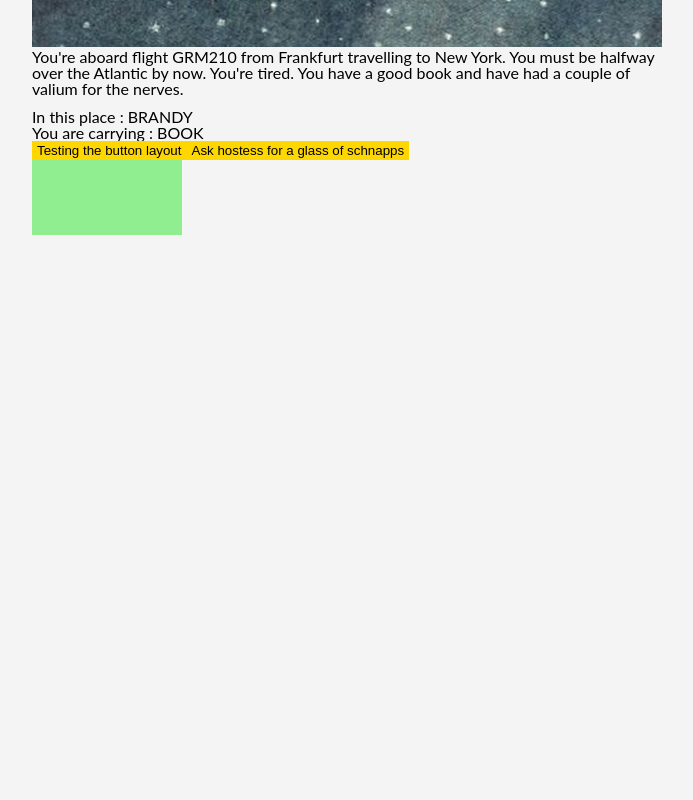
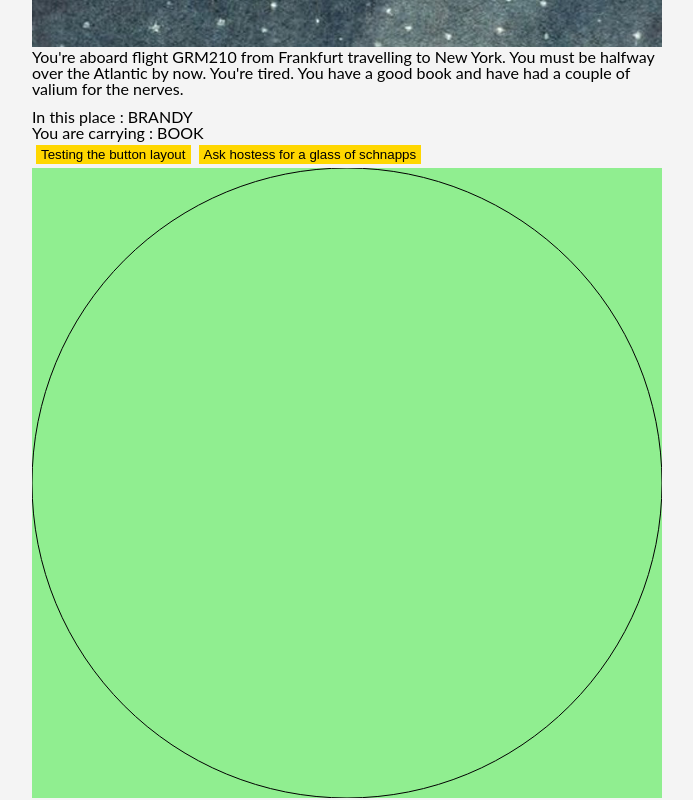
Before and after one commit to markhorsell/if-player-react, a React (Create React App) app: page / in a window 1280 px wide. Shown: the part 355-1155 px from the top of the page, without its empty margins (293-986 px from the left). Before the commit the page ends 800 px from the top, so only its background shows below. Built offline with nearby package versions, Linux system fonts and the light colour scheme.

Commit message:
full width always square map

```diff
--- a/src/components/Actions.js
+++ b/src/components/Actions.js
@@ -33,7 +33,7 @@ class Actions extends Component {
 			return a.action===action
 		})[0].results;
 		console.log(results);
-		console.log('Those results now need to be parsed and then the state needs to be updated');
+		console.log('Those results now need to be parsed ( should the reducer have the logic for this?) and then the state needs to be updated');
 		console.log('TODO - this needs to make an action dispatch ');
 
 		console.log('So retreive action results and update state');
--- a/src/components/WorldMap.js
+++ b/src/components/WorldMap.js
@@ -6,6 +6,7 @@ class WorldMap extends Component{
 	  constructor(props) {
         super(props);
         this.canvasRef = React.createRef();
+        this.mapContainerRef = React.createRef();
   }
 
   componentDidMount() {
@@ -13,17 +14,27 @@ class WorldMap extends Component{
     }
     updateCanvas() {
     	console.log(this.props.discoveredPaths)
-        //const ctx = this.canvasRef.canvas.getContext('2d');
+        const width=this.mapContainerRef.current.offsetWidth;
+        this.mapContainerRef.current.height=width;
         const ctx = this.canvasRef.current.getContext('2d');
+        console.log(width, 'square');
+
         console.log(ctx);
+        //Keep as a square so use width for both
+        this.canvasRef.current.width=width;
+        this.canvasRef.current.height=width;
+        ctx.fillStyle='lightgreen';
+        ctx.fillRect(0,0, width, width);
 
-        ctx.fillStyle='lightgreen';
-        ctx.fillRect(0,0, 150, 75);
+        ctx.beginPath();
+        ctx.arc(width/2,width/2,width/2,0,2*Math.PI);
+        ctx.stroke();
     }
 render(){
 	return (
-		<canvas ref={this.canvasRef} width='150px' height='75px'></canvas>
-
+        <div ref={this.mapContainerRef}>
+		<canvas ref={this.canvasRef} ></canvas>
+        </div>
     )
 }
 }
--- a/src/index.css
+++ b/src/index.css
@@ -165,9 +165,11 @@ div .header {
 	display:inline-block;
 	/*trbl*/
 	padding:2px 5px 2px 5px;
+	margin:4px;
 	border: none;
 	background-color:gold !important;
 	color:black;
+	cursor:pointer;
 }
 .message{
 	background-color: cornflowerblue;
```
